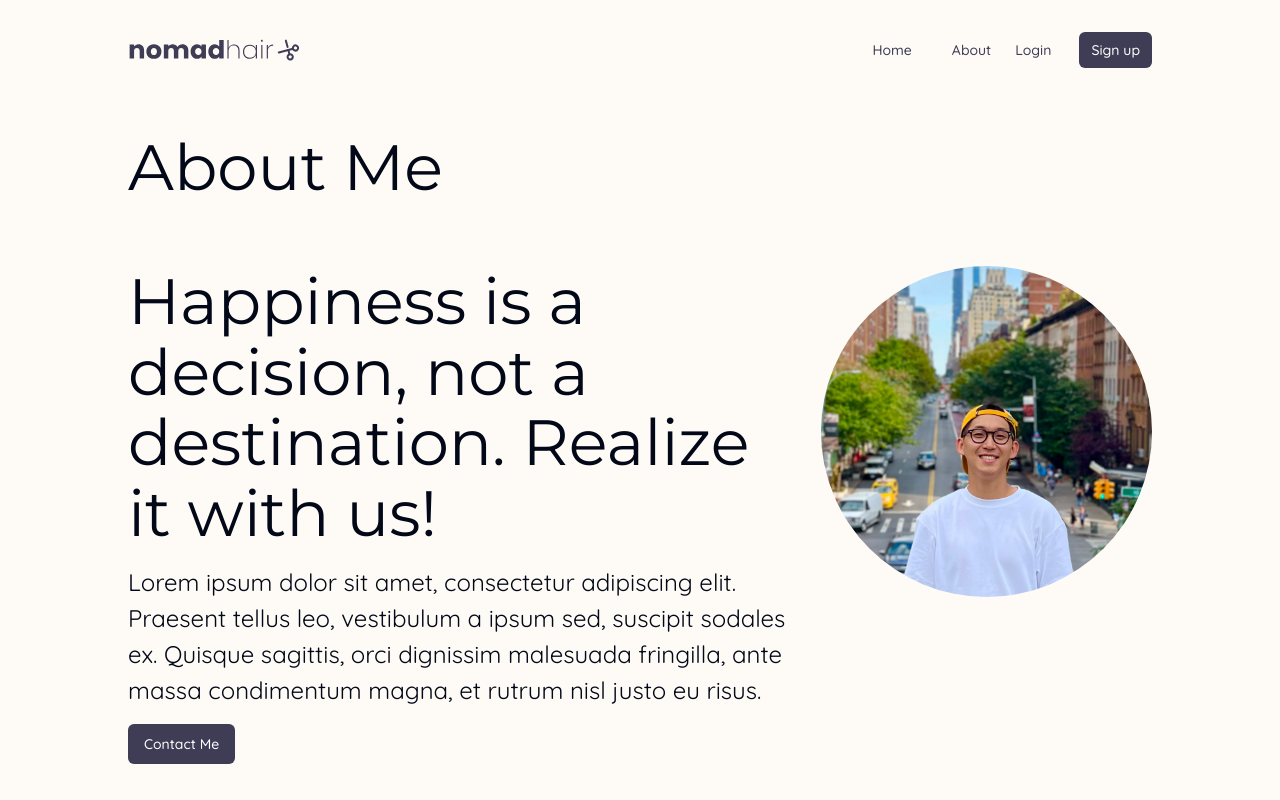
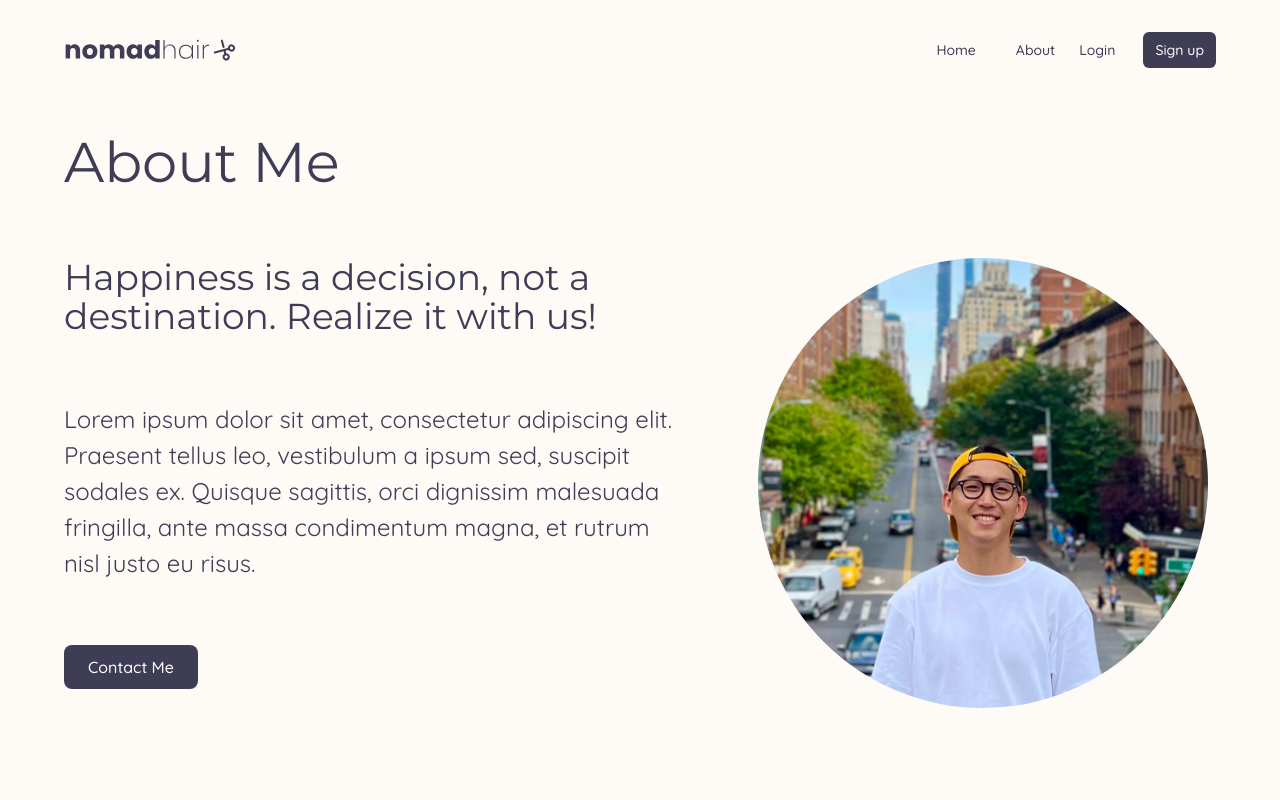
Before and after one commit to tnamdevnote/nomadhair, a Next.js app: page /about in a window 1280 px wide. Shown: the top 800 px of the page. Built offline with nearby package versions, Linux system fonts and the light colour scheme.

Commit message:
adjust design token - spacing, typography, screen size

```diff
--- a/app/about/page.tsx
+++ b/app/about/page.tsx
@@ -8,32 +8,30 @@ function About() {
   return (
     <div className="flex flex-col gap-16 py-8">
       <Container className="">
-        <h1 className="text-lg lg:text-2xl">About Me</h1>
+        <h1 className="text-lg text-primary-100 lg:text-2xl">About Me</h1>
       </Container>
-      <SplitContainer
-        leftWeight={1}
-        rightWeight={1}
-        className="md:flex-row-reverse md:items-start md:gap-8"
-      >
-        <SplitContainer.Left className="px-12 md:basis-1/3 md:px-0">
+      <SplitContainer className="md:flex-row-reverse md:items-start md:gap-16">
+        <SplitContainer.Left className="flex justify-center px-12 md:basis-1/2 md:px-0">
           <Image
             src={Profile}
-            width={557}
+            width={450}
             alt="Profile Image"
             className="rounded-full"
           />
         </SplitContainer.Left>
-        <SplitContainer.Right className="flex flex-col gap-4 md:basis-2/3">
-          <h2 className="text-center text-xl md:text-left lg:text-2xl">
+        <SplitContainer.Right className="flex flex-col gap-16 md:basis-2/3">
+          <h2 className="text-center text-lg text-primary-100 md:text-left md:text-xl">
             Happiness is a decision, not a destination. Realize it with us!
           </h2>
-          <p className="text-center text-base md:text-left lg:text-lg">
+          <p className="text-center text-base text-neutral-70 md:text-left lg:text-lg">
             Lorem ipsum dolor sit amet, consectetur adipiscing elit. Praesent
             tellus leo, vestibulum a ipsum sed, suscipit sodales ex. Quisque
             sagittis, orci dignissim malesuada fringilla, ante massa condimentum
             magna, et rutrum nisl justo eu risus.
           </p>
-          <Button className="min-w-0 md:w-fit">Contact Me</Button>
+          <Button size="lg" className="min-w-0 md:w-fit">
+            Contact Me
+          </Button>
         </SplitContainer.Right>
       </SplitContainer>
     </div>
--- a/components/organisms/home/aboutSection/aboutSection.tsx
+++ b/components/organisms/home/aboutSection/aboutSection.tsx
@@ -7,11 +7,11 @@ import Button from "@/components/atoms/button";
 const AboutSection = () => {
   return (
     <section className="bg-secondary-15" aria-labelledby="about">
-      <SplitContainer leftWeight={1} rightWeight={1} className="py-12 md:py-44">
-        <SplitContainer.Left className="flex justify-center">
+      <SplitContainer className="py-12 md:py-44">
+        <SplitContainer.Left className="flex basis-1/2 justify-center">
           <Image src={departing} width={425} alt="departing image" />
         </SplitContainer.Left>
-        <SplitContainer.Right className="flex flex-col items-center gap-10">
+        <SplitContainer.Right className="flex basis-1/2 flex-col items-center gap-10">
           <h2 className="text-center text-lg text-primary-100 md:text-left lg:text-xl">
             <strong
               id="about"
--- a/components/organisms/home/heroSection/heroSection.tsx
+++ b/components/organisms/home/heroSection/heroSection.tsx
@@ -7,15 +7,11 @@ import Button from "@/components/atoms/button";
 const HeroSection = () => {
   return (
     <section aria-label="Hero">
-      <SplitContainer
-        leftWeight={1}
-        rightWeight={1}
-        className="py-12 md:flex-row-reverse md:py-44"
-      >
-        <SplitContainer.Left className="flex justify-center">
+      <SplitContainer className="py-12 md:flex-row-reverse md:justify-between md:py-44">
+        <SplitContainer.Left className="flex basis-1/2 justify-center">
           <Image src={barber} width={425} alt="barber image" />
         </SplitContainer.Left>
-        <SplitContainer.Right className="flex flex-col items-center gap-10">
+        <SplitContainer.Right className="flex basis-1/2 flex-col items-center gap-10">
           <h1 className="text-center text-xl font-medium text-primary-100 md:text-left lg:text-2xl">
             Bringing style to your place
           </h1>
--- a/components/templates/container/container.tsx
+++ b/components/templates/container/container.tsx
@@ -9,7 +9,7 @@ export default function Container({ className, children }: ContainerProps) {
   return (
     <div
       className={[
-        "mx-auto w-full max-w-screen-2xl px-4 md:px-16 lg:px-32",
+        "mx-auto w-full max-w-screen-2xl px-4 md:px-16",
         `${className}`,
       ].join(" ")}
     >
--- a/components/templates/container/splitcontainer.tsx
+++ b/components/templates/container/splitcontainer.tsx
@@ -3,17 +3,10 @@ import Container from "./container";
 
 export interface SplitContainerProps {
   className?: string;
-  leftWeight?: number;
-  rightWeight?: number;
   children: React.ReactNode[];
 }
 
-function SplitContainer({
-  className,
-  leftWeight = 1,
-  rightWeight = 1,
-  children,
-}: SplitContainerProps) {
+function SplitContainer({ className, children }: SplitContainerProps) {
   const [left, right] = children;
   return (
     <Container
--- a/tailwind.config.ts
+++ b/tailwind.config.ts
@@ -61,11 +61,14 @@ const config = {
       sm: ["0.875rem", "150%"],
       base: ["1rem", "150%"],
       lg: ["1.5rem", "150%"],
-      xl: ["2rem", "110%"],
-      "2xl": ["4rem", "110%"],
+      xl: ["2.25rem", "110%"],
+      "2xl": ["3.5rem", "110%"],
     },
 
     extend: {
+      screens: {
+        "2xl": "1440px",
+      },
       colors: {
         border: "hsl(var(--border))",
         input: "hsl(var(--input))",
```
